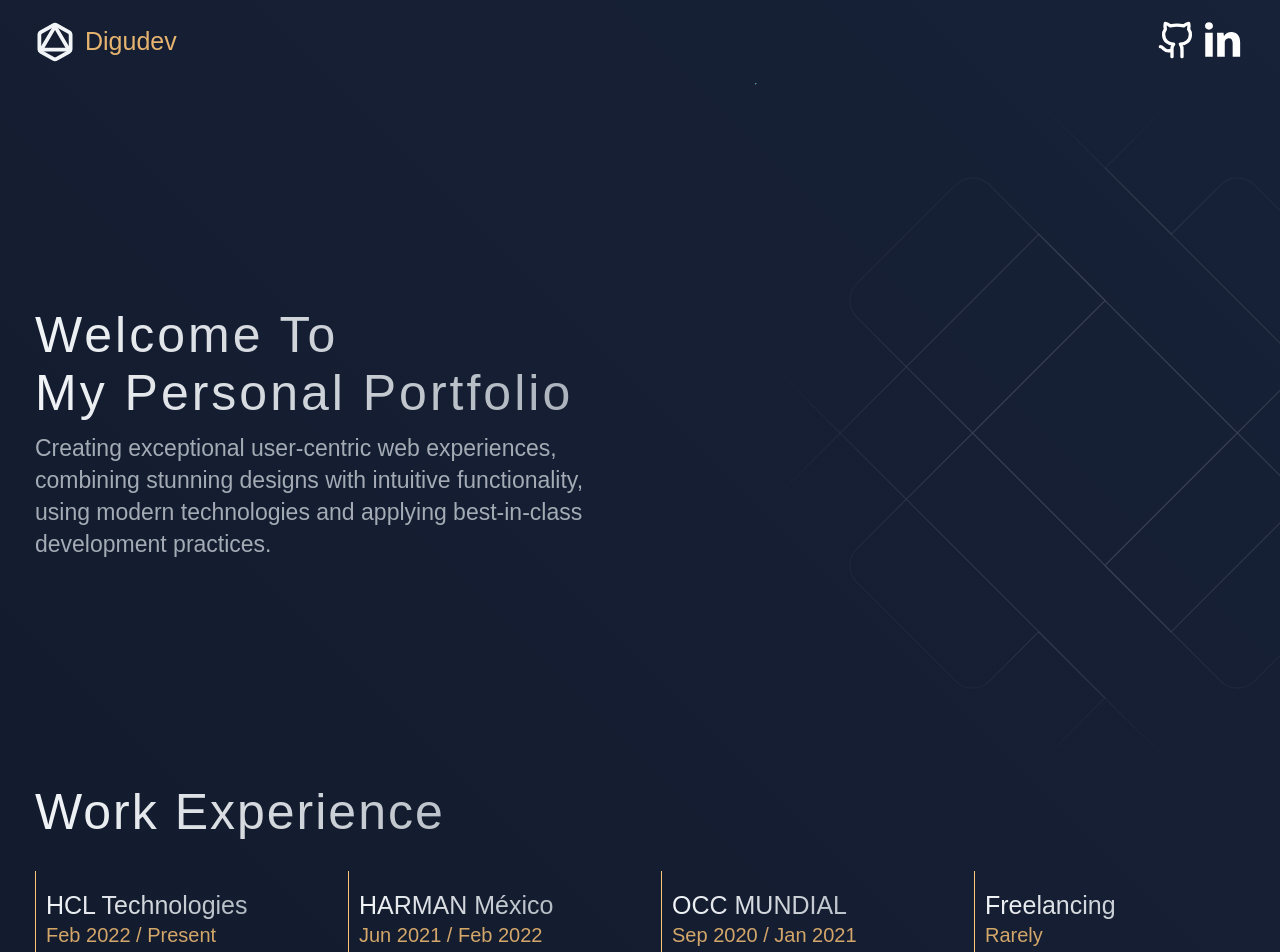
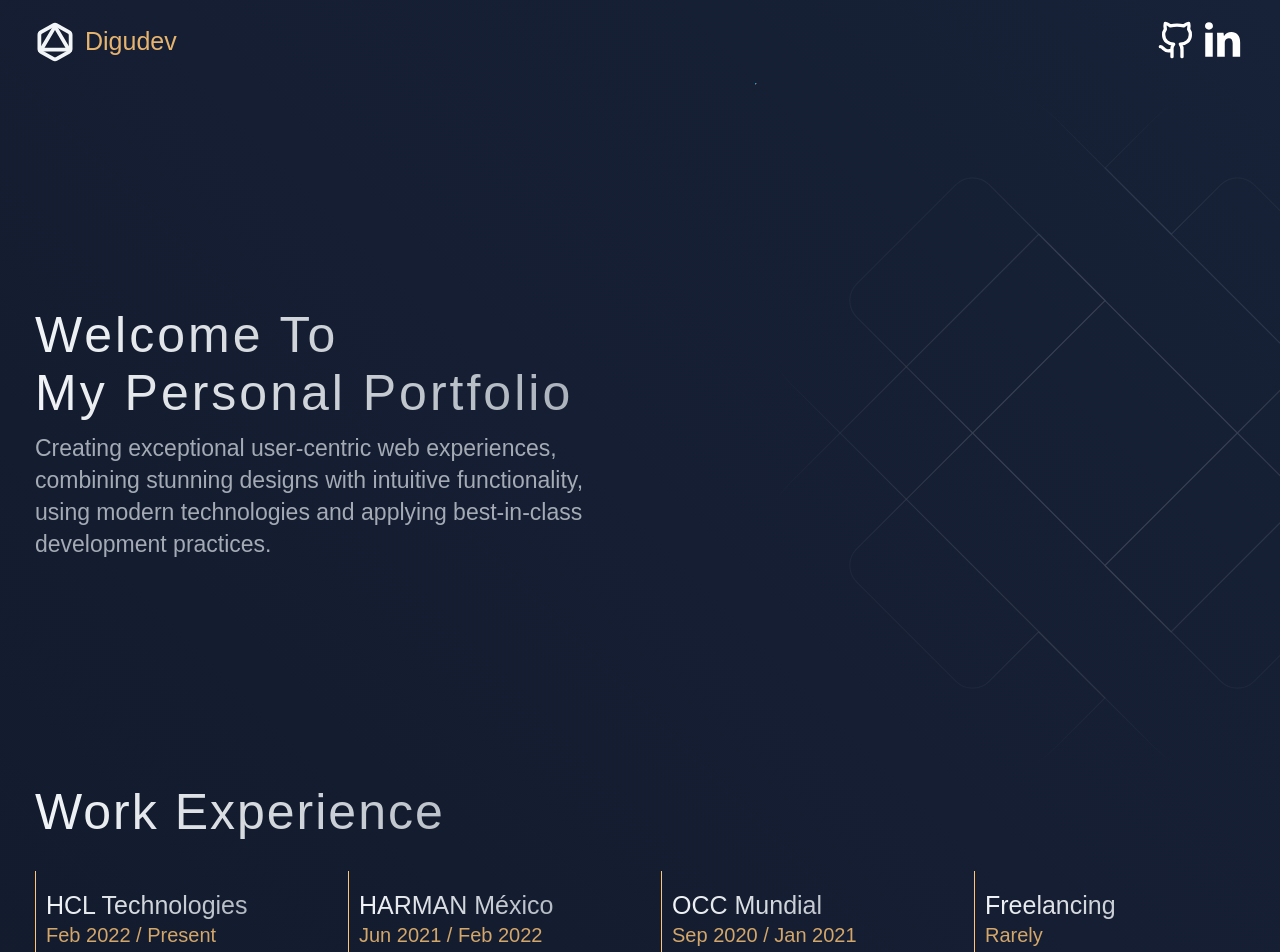
Before and after one commit to DiegoEDG/portfolio, a Next.js app: page / in a window 1280 px wide. Shown: the top 952 px of the page. Built offline with nearby package versions, Linux system fonts and the light colour scheme; a web font is replaced by a local one.

Commit message:
FIX: Update data

```diff
--- a/src/data/ExperienceDB.ts
+++ b/src/data/ExperienceDB.ts
@@ -16,7 +16,7 @@ export const ExperienceDB: Experience[] = [
 		position: 'Full Stack Developer'
 	},
 	{
-		company: 'OCC MUNDIAL',
+		company: 'OCC Mundial',
 		date: 'Sep 2020 / Jan 2021',
 		position: 'Front End Developer'
 	},
```
